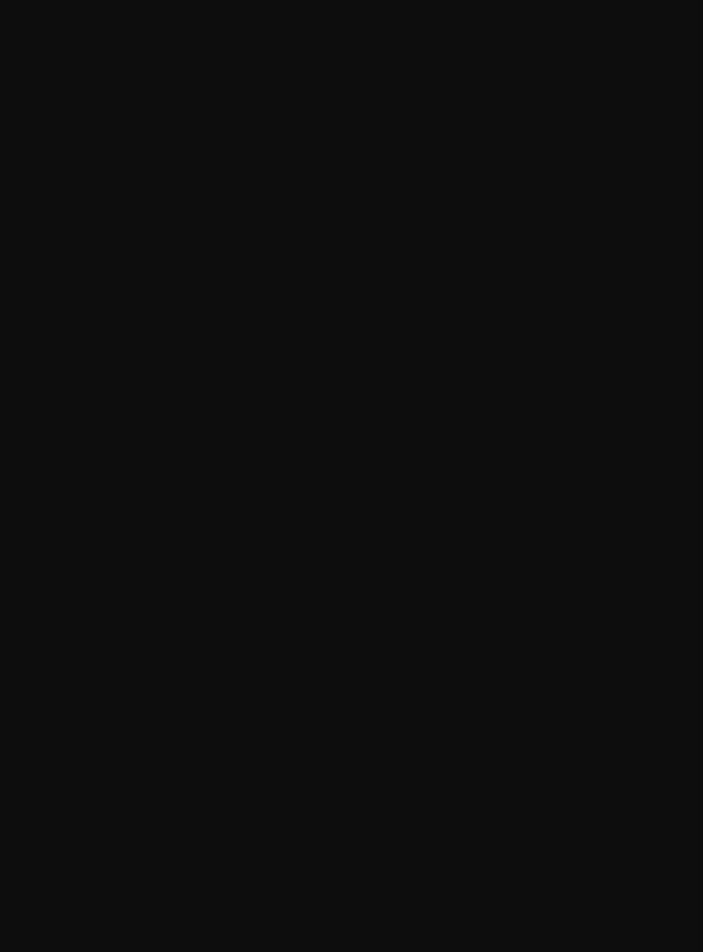
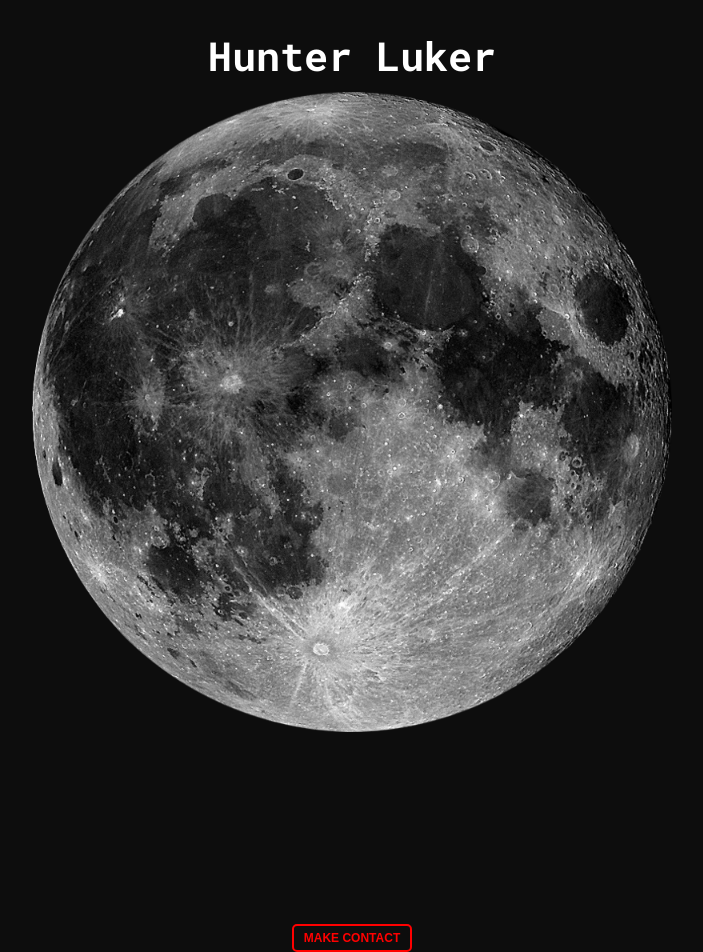
Before and after one commit to hunterluker/portfolio, a React (Create React App) app: page / in a window 1280 px wide. Shown: the part 111-1063 px from the top of the page, without its empty margins (288-991 px from the left). Before the commit the page ends 800 px from the top, so only its background shows below. Built offline with nearby package versions, Linux system fonts and the light colour scheme; the HTML template or start-up script is replaced by a standard one.

Commit message:
add Home component && routes

```diff
--- a/src/App.js
+++ b/src/App.js
@@ -1,12 +1,14 @@
 import React, { Component } from 'react';
+import { BrowserRouter as Router } from 'react-router-dom';
+import routes from './routes';
 import './App.css';
 
 class App extends Component {
   render() {
     return (
-      <div>
-        <h1 style={{ color: '#fff' }}>Portfolio</h1>
-      </div>
+      <Router>
+        <div>{routes}</div>
+      </Router>
     );
   }
 }
--- /dev/null
+++ b/src/Components/Home/Home.css
@@ -0,0 +1,31 @@
+.home-section {
+  padding-top: 60px;
+  display: flex;
+  flex-direction: column;
+  align-items: center;
+  height: calc(100vh - 60px);
+  color: white;
+}
+
+.home-section h1 {
+  font-size: 40px;
+  font-weight: 900;
+  margin-top: 80px;
+  margin-bottom: 10px;
+}
+
+.moon {
+  width: 50%;
+  margin-bottom: 15%;
+}
+
+.home-btn button {
+  background: transparent;
+  border: 2px solid red;
+  border-radius: 5px;
+  color: red;
+  font-size: 12px;
+  font-weight: 900;
+  padding: 5px 10px;
+  text-transform: uppercase;
+}
--- /dev/null
+++ b/src/Components/Home/Home.js
@@ -0,0 +1,19 @@
+import React, { Component } from 'react';
+import moon from '../../assets/moon.png';
+import './Home.css';
+
+export default class Home extends Component {
+  render() {
+    return (
+      <div className="home-section">
+        <h1>Hunter Luker</h1>
+
+        <img src={moon} alt="moon" className="moon" />
+
+        <div className="home-btn">
+          <button>Make Contact</button>
+        </div>
+      </div>
+    );
+  }
+}
--- /dev/null
+++ b/src/routes.js
@@ -0,0 +1,11 @@
+import React from 'react';
+import { Switch, Route } from 'react-router-dom';
+
+// Components
+import Home from './Components/Home/Home';
+
+export default (
+  <Switch>
+    <Route exact path="/" component={Home} />
+  </Switch>
+);
```
Also changed, not shown: src/assets/moon.png (added).
